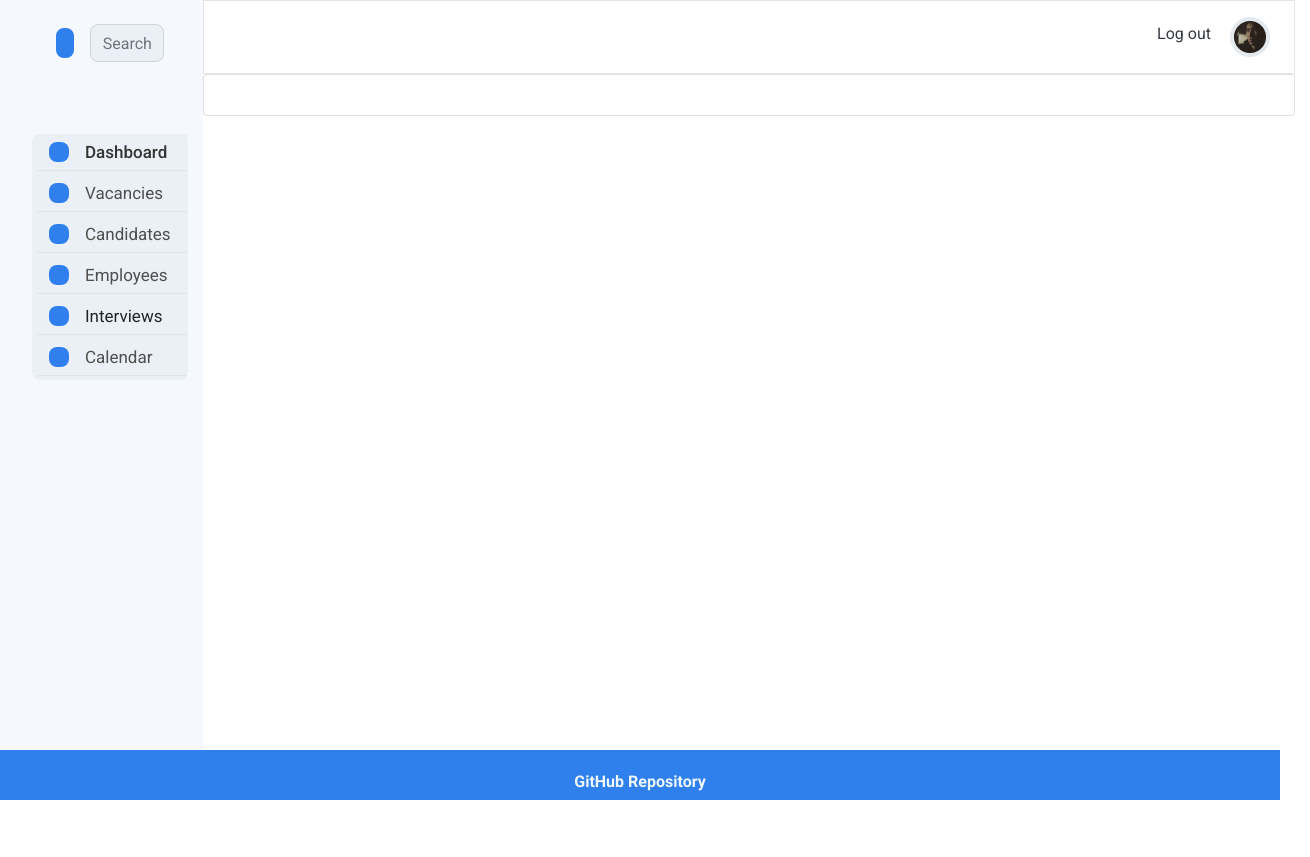
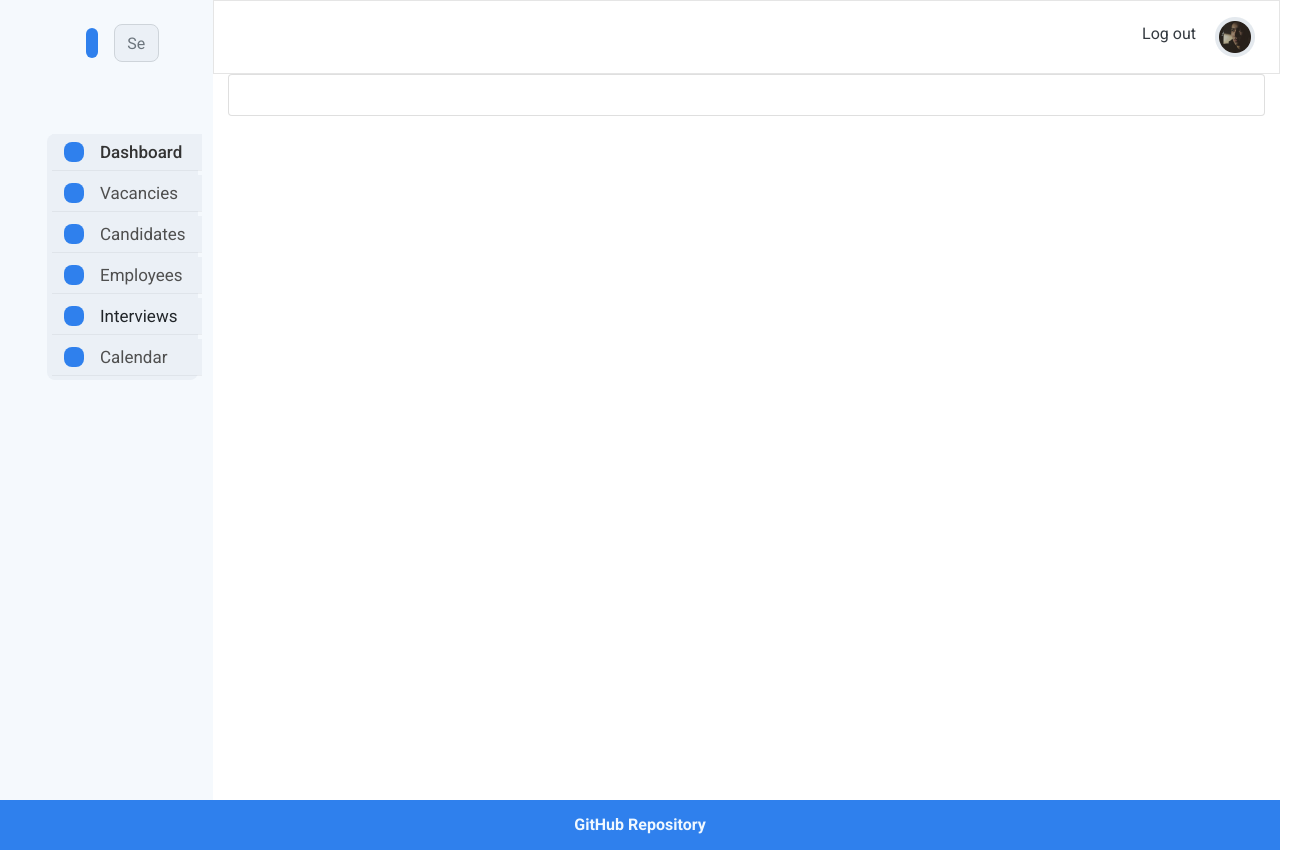
Before and after one commit to xuanrgn/hr-ui, an Angular app: page / in a window 1280 px wide. Shown: the whole page, 1310 px wide, since content can reach past the window. Before the commit the page ends 814 px from the top, so only its background shows below. Built offline with nearby package versions, Linux system fonts and the light colour scheme.

Commit message:
fixed width 100% prop

```diff
--- a/src/styles.css
+++ b/src/styles.css
@@ -3,7 +3,7 @@
 @import '~bootstrap/dist/css/bootstrap.min.css';
 @import url('https://fonts.googleapis.com/css2?family=Roboto:wght@300;400;500;700&display=swap');
 
- {
+ * {
   box-sizing: border-box;
   margin: 0;
   padding: 0;
@@ -16,12 +16,18 @@ html, body{
     height: 100%;
 }
 
+.row {
+	margin-left: 0;
+	margin-right: 0;
+}
+
 .footer {
-    position: absolute;
-    bottom: 0;
+	display: flex;
     width:100%;
     height: 50px;
     background-color: #2f80ed;
+    align-items: center;
+    justify-content: center;
     text-align: center;
     color: white;
     font-weight: 600;
```
